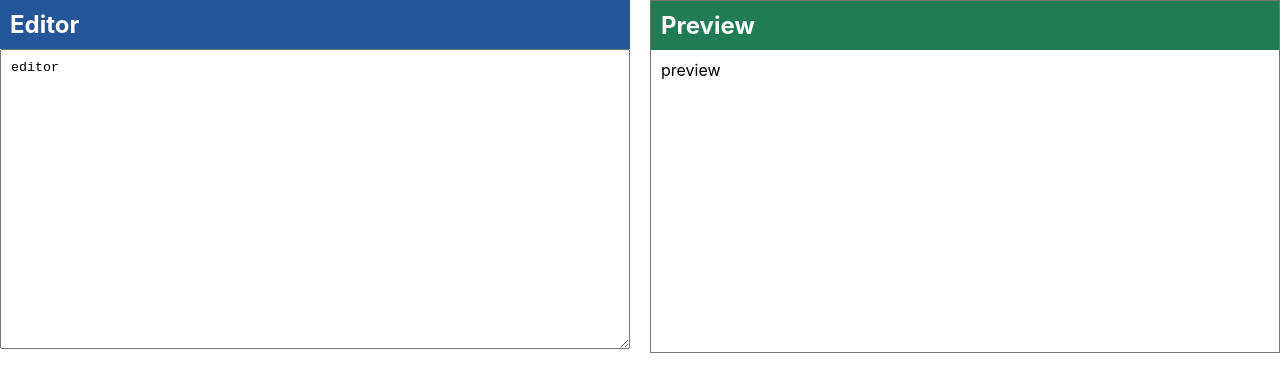
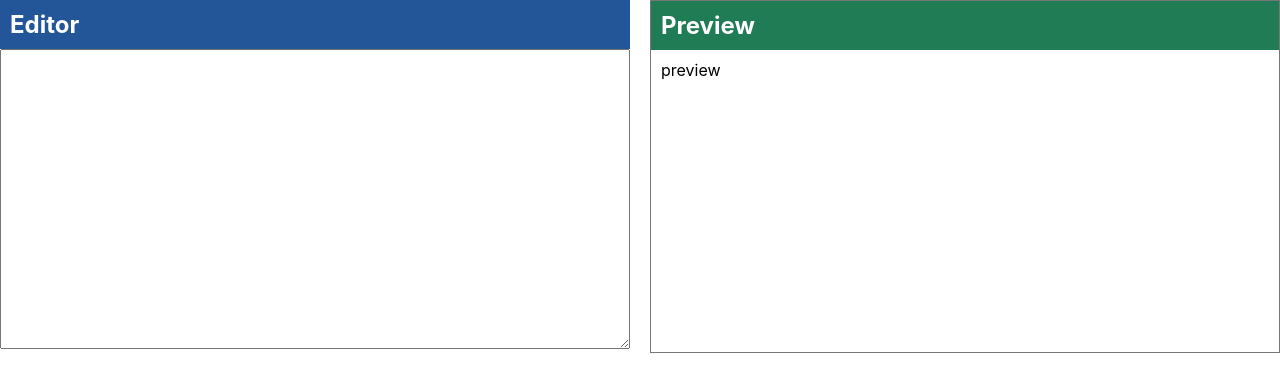
Before and after one commit to donjosef/markdown-previewer, a React (Create React App) app: page / in a window 1280 px wide. Shown: the top 392 px of the page. Built offline with nearby package versions, Linux system fonts and the light colour scheme.

Commit message:
Make Editor component a controlled component receiving props

```diff
--- a/src/App.js
+++ b/src/App.js
@@ -4,10 +4,20 @@ import Previewer from './components/Previewer/Previewer';
 import './App.css';
 
 class App extends Component {
+
+  state = {
+    markdown: ''
+  }
+
+  changeTextHandler = (e) => {
+    this.setState({
+      markdown: e.target.value
+    });
+  }
   render() {
     return (
       <div className="App">
-        <Editor />
+        <Editor markdown={this.state.markdown} onChangeText={this.changeTextHandler}/>
         <Previewer />
       </div>
     );
--- a/src/components/Editor/Editor.js
+++ b/src/components/Editor/Editor.js
@@ -1,11 +1,16 @@
 import React from 'react'
 
-function Editor() {
+function Editor(props) {
+  const { markdown, onChangeText } = props;
   return (
     <section className="editor-wrapper">
       <h2>Editor</h2>
       <form>
-        <textarea id="editor" className="editor">editor</textarea>
+        <textarea
+            id="editor"
+            className="editor"
+            onChange={onChangeText}
+            value={markdown}>editor</textarea>
       </form>
     </section>
 
```
